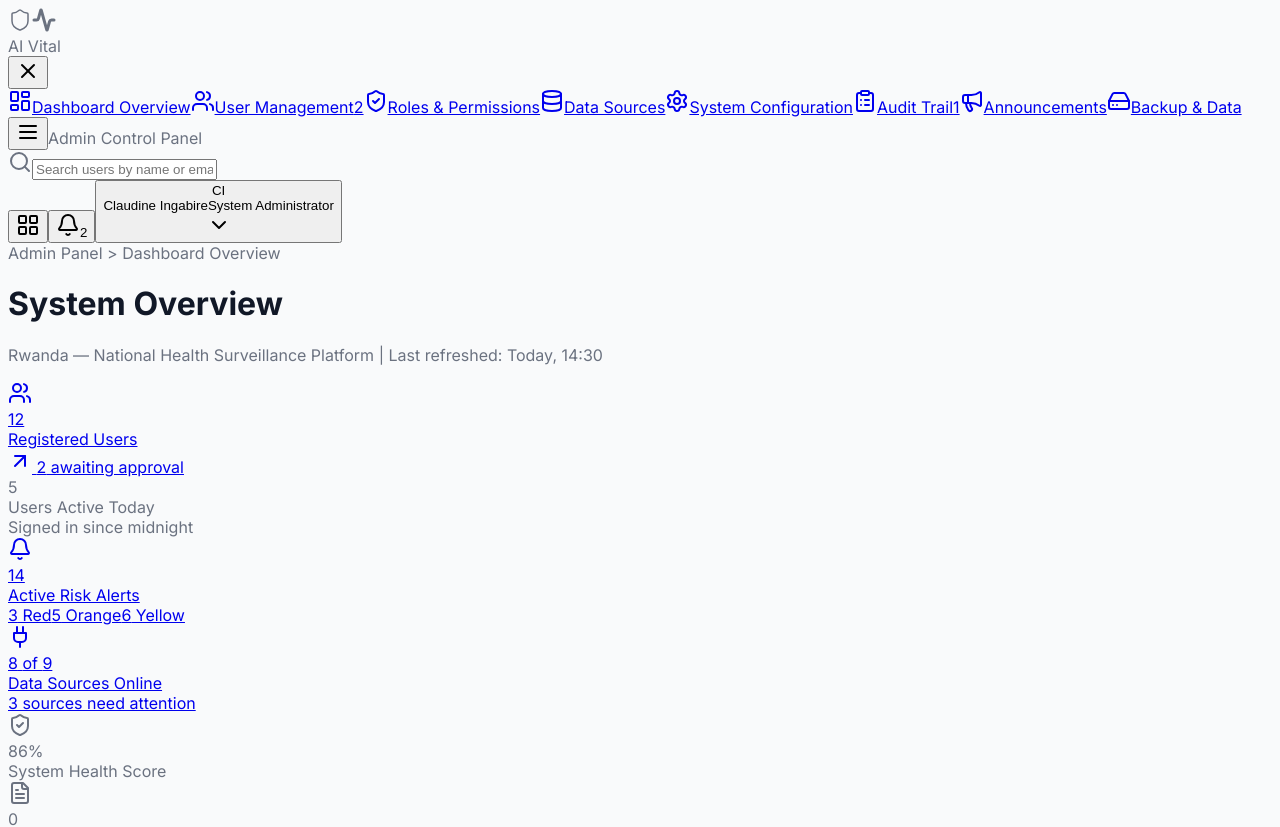
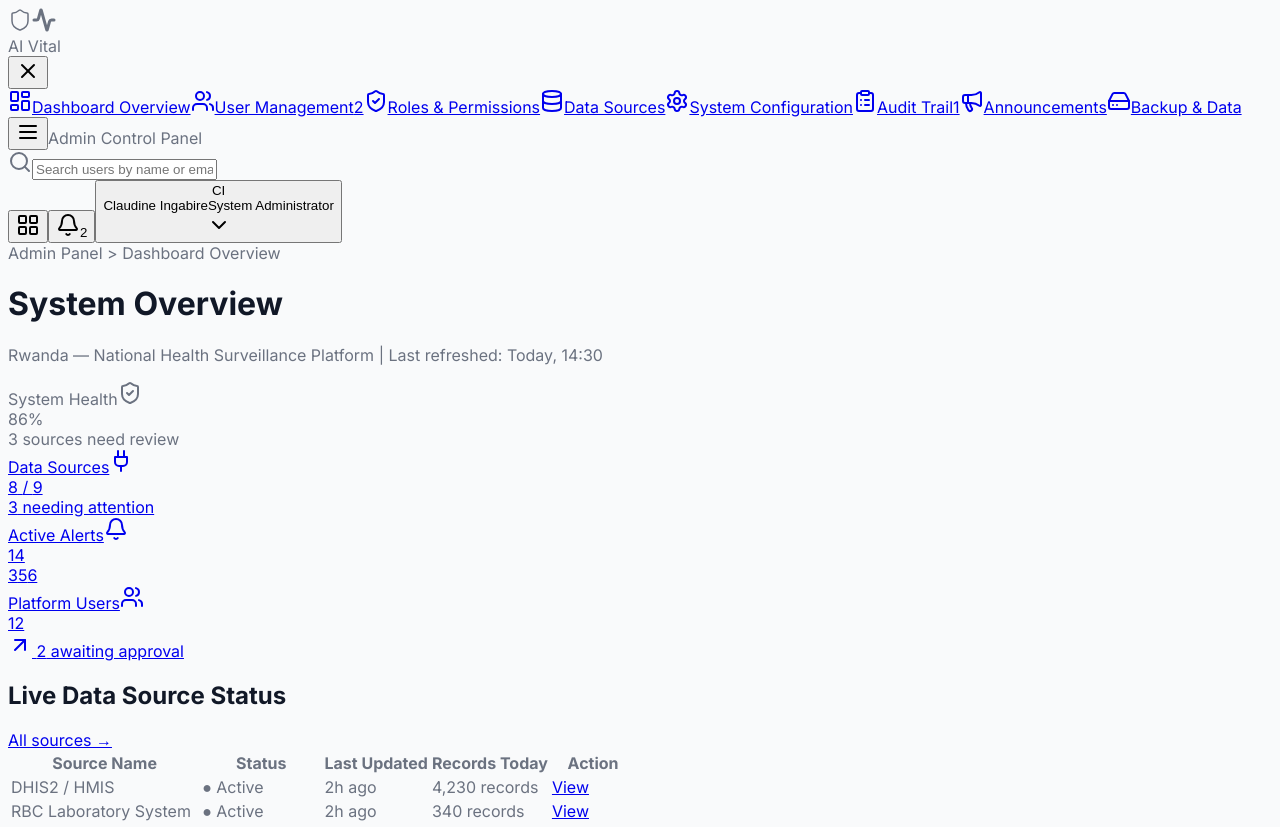
Before and after one commit to gasanashema/PHRIS-UI, a React app in the folder src/: page /admin in a window 1280 px wide. Shown: the top 827 px of the page. Built offline with nearby package versions, Linux system fonts and the light colour scheme; the HTML template or start-up script is replaced by a standard one.

Commit message:
refactor(admin): minimize dashboard top KPIs to 4 cards and use pure severity dots

```diff
--- a/src/components/AlertLevels.tsx
+++ b/src/components/AlertLevels.tsx
@@ -60,11 +60,8 @@ export function AlertLevels() {
               <div>
                 <div className="flex items-center gap-2 mb-2">
                   <span className={`w-2.5 h-2.5 rounded-full ${alert.colorDot}`} />
-                  <span className="font-mono text-xs font-bold text-text-secondary">
-                    {alert.level}
-                  </span>
                   <span className="text-sm font-bold text-text-primary">
-                    · {alert.label}
+                    {alert.label}
                   </span>
                 </div>
 
--- a/src/components/shared/Badges.tsx
+++ b/src/components/shared/Badges.tsx
@@ -19,9 +19,10 @@ export function SeverityBadge({
 
   return (
     <span
-      className={`inline-flex items-center gap-1.5 px-2.5 py-0.5 rounded-full text-[11px] font-bold whitespace-nowrap ${solid ? m.bg : m.soft} ${className}`}>
-      <span className={`w-1.5 h-1.5 rounded-full ${solid ? 'bg-white' : dotColor}`} />
-      {m.label}
+      title={`${m.word} severity`}
+      aria-label={`${m.word} severity`}
+      className={`inline-flex items-center justify-center w-5 h-5 rounded-full ${solid ? m.bg : m.soft} ${className}`}>
+      <span className={`w-2 h-2 rounded-full ${solid ? 'bg-white' : dotColor}`} />
     </span>);
 
 }
--- a/src/pages/admin/AdminDashboard.tsx
+++ b/src/pages/admin/AdminDashboard.tsx
@@ -4,7 +4,6 @@ import {
   Bell,
   Plug,
   ShieldCheck,
-  FileText,
   ArrowUpRight,
   ArrowRight } from
 'lucide-react';
@@ -42,9 +41,6 @@ export function AdminDashboard() {
   const attention = state.sources.filter((s) => s.status !== 'active' && s.status !== 'disabled').length;
   const enabled = state.sources.filter((s) => s.enabled);
   const health = enabled.length ? Math.round(enabled.reduce((a, s) => a + s.health, 0) / enabled.length) : 0;
-  const today = nowISO().slice(0, 10);
-  const reportsToday = state.reports.filter((r) => r.at.startsWith(today)).length;
-  const draftReports = state.reports.filter((r) => !r.ok).length;
   const roleData = [
   ...ROLE_BARS.map((r) => ({ ...r, count: users.filter((u) => u.role === r.role && u.status !== 'Pending Approval').length })),
   { name: 'Pending', role: '', color: '#F59E0B', count: pending }];
@@ -58,69 +54,87 @@ export function AdminDashboard() {
         <p className="text-[14px] text-admin-muted">Rwanda — National Health Surveillance Platform | Last refreshed: Today, {fmtTime(nowISO())}</p>
       </div>
 
-      {/* Row 1: KPIs */}
-      <div className="grid grid-cols-1 sm:grid-cols-2 md:grid-cols-3 xl:grid-cols-6 gap-4 mb-8">
-        <Link to="/admin/users" className="bg-white p-5 rounded-lg shadow-sm border border-border flex flex-col relative overflow-hidden hover:shadow-md">
-          <Users className="w-5 h-5 text-admin mb-3" />
-          <div className="text-[28px] font-bold text-admin-text leading-none mb-1">{users.length}</div>
-          <div className="text-[13px] text-admin-muted font-medium">Registered Users</div>
-          {pending > 0 &&
-          <div className="mt-auto pt-2 flex items-center gap-1 text-[12px] font-bold text-admin-amber">
-              <ArrowUpRight className="w-3 h-3" /> {pending} awaiting approval
+      {/* Row 1: Top 4 KPIs */}
+      <div className="grid grid-cols-1 sm:grid-cols-2 lg:grid-cols-4 gap-4 mb-8">
+        <div className="bg-white p-5 rounded-lg shadow-sm border border-border flex flex-col justify-between">
+          <div>
+            <div className="flex items-center justify-between mb-3">
+              <span className="text-[13px] text-admin-muted font-medium">System Health</span>
+              <ShieldCheck className="w-5 h-5 text-admin-accent" />
             </div>
-          }
+            <div className="text-[28px] font-bold text-admin-text leading-none mb-2">{health}%</div>
+          </div>
+          <div>
+            <div className="w-full h-1.5 bg-border rounded-full overflow-hidden mb-2">
+              <div className="h-full bg-admin-accent rounded-full transition-all" style={{ width: `${health}%` }} />
+            </div>
+            <div className="text-[12px] font-medium text-admin-muted">
+              {attention ? `${attention} source${attention > 1 ? 's' : ''} need review` : 'All services operational'}
+            </div>
+          </div>
+        </div>
+
+        <Link to="/admin/data-sources" className="bg-white p-5 rounded-lg shadow-sm border border-border flex flex-col justify-between hover:shadow-md transition-shadow">
+          <div>
+            <div className="flex items-center justify-between mb-3">
+              <span className="text-[13px] text-admin-muted font-medium">Data Sources</span>
+              <Plug className="w-5 h-5 text-admin-info" />
+            </div>
+            <div className="text-[28px] font-bold text-admin-text leading-none mb-2">
+              {online} <span className="text-[16px] font-normal text-admin-muted">/ {state.sources.length}</span>
+            </div>
+          </div>
+          <div className="text-[12px] font-medium pt-1">
+            {attention > 0 ? (
+              <span className="text-admin-amber font-semibold">{attention} needing attention</span>
+            ) : (
+              <span className="text-admin-accent font-semibold">All streams online</span>
+            )}
+          </div>
         </Link>
-        <div className="bg-white p-5 rounded-lg shadow-sm border border-border flex flex-col">
-          <div className="w-5 h-5 rounded-full bg-admin-accent/20 flex items-center justify-center mb-3">
-            <div className="w-2.5 h-2.5 rounded-full bg-admin-accent animate-pulse" />
+
+        <Link to="/warning/alerts" className="bg-white p-5 rounded-lg shadow-sm border border-border flex flex-col justify-between hover:shadow-md transition-shadow">
+          <div>
+            <div className="flex items-center justify-between mb-3">
+              <span className="text-[13px] text-admin-muted font-medium">Active Alerts</span>
+              <Bell className="w-5 h-5 text-admin-red" />
+            </div>
+            <div className="text-[28px] font-bold text-admin-text leading-none mb-2">{open.length}</div>
           </div>
-          <div className="text-[28px] font-bold text-admin-text leading-none mb-1">{activeToday}</div>
-          <div className="text-[13px] text-admin-muted font-medium">Users Active Today</div>
-          <div className="text-[12px] text-admin-muted mt-auto pt-2">Signed in since midnight</div>
-        </div>
-        <Link to="/warning/alerts" className="bg-white p-5 rounded-lg shadow-sm border border-border flex flex-col hover:shadow-md">
-          <Bell className="w-5 h-5 text-admin-red mb-3" />
-          <div className="text-[28px] font-bold text-admin-text leading-none mb-1">{open.length}</div>
-          <div className="text-[13px] text-admin-muted font-medium">Active Risk Alerts</div>
-          <div className="text-[12px] font-medium mt-auto pt-2 flex items-center gap-3">
-            <span className="inline-flex items-center gap-1 text-admin-red">
-              <span className="w-2 h-2 rounded-full bg-admin-red" />
-              {bySev('red')} Red
+          <div className="text-[12px] font-medium pt-1 flex items-center gap-3">
+            <span className="inline-flex items-center gap-1.5 text-admin-text font-semibold" title="Critical alerts">
+              <span className="w-2 h-2 rounded-full bg-admin-red shrink-0" />
+              {bySev('red')}
             </span>
-            <span className="inline-flex items-center gap-1 text-admin-amber">
-              <span className="w-2 h-2 rounded-full bg-[#F97316]" />
-              {bySev('orange')} Orange
+            <span className="inline-flex items-center gap-1.5 text-admin-text font-semibold" title="High alerts">
+              <span className="w-2 h-2 rounded-full bg-[#F97316] shrink-0" />
+              {bySev('orange')}
             </span>
-            <span className="inline-flex items-center gap-1 text-yellow-600">
-              <span className="w-2 h-2 rounded-full bg-yellow-500" />
-              {bySev('yellow')} Yellow
+            <span className="inline-flex items-center gap-1.5 text-admin-text font-semibold" title="Watch alerts">
+              <span className="w-2 h-2 rounded-full bg-yellow-500 shrink-0" />
+              {bySev('yellow')}
             </span>
           </div>
         </Link>
-        <Link to="/admin/data-sources" className="bg-white p-5 rounded-lg shadow-sm border border-border flex flex-col hover:shadow-md">
-          <Plug className="w-5 h-5 text-admin-info mb-3" />
-          <div className="text-[28px] font-bold text-admin-text leading-none mb-1">
-            {online} <span className="text-[18px] text-admin-muted">of {state.sources.length}</span>
+
+        <Link to="/admin/users" className="bg-white p-5 rounded-lg shadow-sm border border-border flex flex-col justify-between hover:shadow-md transition-shadow">
+          <div>
+            <div className="flex items-center justify-between mb-3">
+              <span className="text-[13px] text-admin-muted font-medium">Platform Users</span>
+              <Users className="w-5 h-5 text-admin" />
+            </div>
+            <div className="text-[28px] font-bold text-admin-text leading-none mb-2">{users.length}</div>
           </div>
-          <div className="text-[13px] text-admin-muted font-medium">Data Sources Online</div>
-          <div className={`text-[12px] font-medium mt-auto pt-2 ${attention ? 'text-admin-amber' : 'text-admin-accent'}`}>
-            {attention ? `${attention} source${attention > 1 ? 's' : ''} need attention` : 'All sources healthy'}
+          <div className="text-[12px] font-medium pt-1">
+            {pending > 0 ? (
+              <span className="text-admin-amber font-semibold flex items-center gap-1">
+                <ArrowUpRight className="w-3.5 h-3.5 shrink-0" /> {pending} awaiting approval
+              </span>
+            ) : (
+              <span className="text-admin-muted">{activeToday} signed in today</span>
+            )}
           </div>
         </Link>
-        <div className="bg-white p-5 rounded-lg shadow-sm border border-border flex flex-col">
-          <ShieldCheck className="w-5 h-5 text-admin-accent mb-3" />
-          <div className="text-[28px] font-bold text-admin-text leading-none mb-1">{health}%</div>
-          <div className="text-[13px] text-admin-muted font-medium">System Health Score</div>
-          <div className="w-full h-1.5 bg-border rounded-full mt-auto">
-            <div className="h-full bg-admin-accent rounded-full" style={{ width: `${health}%` }} />
-          </div>
-        </div>
-        <div className="bg-white p-5 rounded-lg shadow-sm border border-border flex flex-col">
-          <FileText className="w-5 h-5 text-admin-muted mb-3" />
-          <div className="text-[28px] font-bold text-admin-text leading-none mb-1">{reportsToday}</div>
-          <div className="text-[13px] text-admin-muted font-medium">Reports Generated Today</div>
-          <div className="text-[12px] text-admin-muted mt-auto pt-2">{draftReports} not yet submitted</div>
-        </div>
       </div>
 
       {/* Row 2 */}
```
